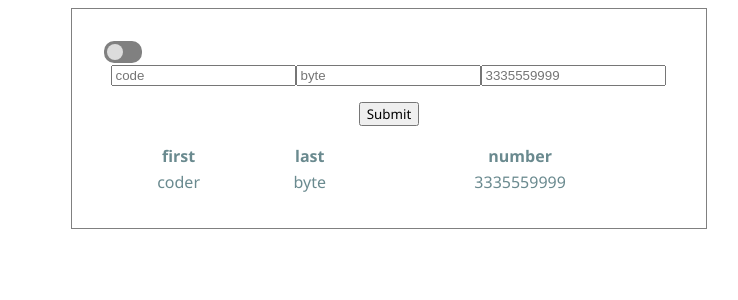
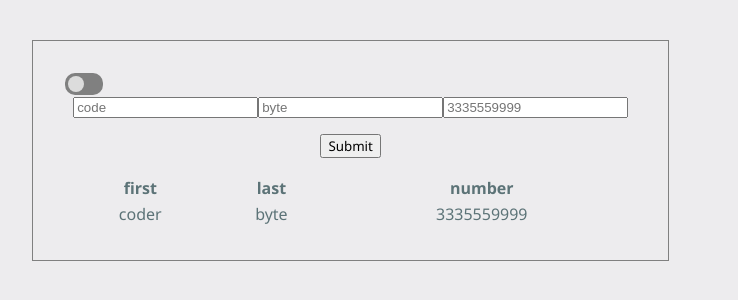
Before and after one commit to KlimaGi/assessment, a React (Create React App) app: page / in a window 1280 px wide. Shown: the top 300 px of the page, without its empty margins (251-989 px from the left). Built offline with nearby package versions, Linux system fonts and the light colour scheme.

Commit message:
add theme with provider

```diff
--- a/src/App.js
+++ b/src/App.js
@@ -1,8 +1,8 @@
 /** @jsxImportSource @emotion/react */
 import { Global, css } from "@emotion/react";
-import { GlobalStyle } from "./styles/base";
+import { GlobalStyle, DarkTheme, LightTheme } from "./styles/base";
 import { Div } from "./styles/styledComponents/AppStyle";
-import React, { useState } from "react";
+import { useState } from "react";
 import FormInput from "./FormInput";
 import PhoneBookList from "./PhoneBookList";
 import ToggleColor from "./ToggleColor";
@@ -15,7 +15,7 @@ const App = () => {
   };
 
   return (
-    <Div>
+    <>
       <Global
         styles={css`
           body {
@@ -23,10 +23,12 @@ const App = () => {
           }
         `}
       ></Global>
-      <ToggleColor />
-      <FormInput func={func} />
-      <PhoneBookList data={objBook} />
-    </Div>
+      <Div>
+        <ToggleColor />
+        <FormInput func={func} />
+        <PhoneBookList data={objBook} />
+      </Div>
+    </>
   );
 };
 
--- /dev/null
+++ b/src/ThemeProvider.js
@@ -0,0 +1,22 @@
+import { createContext, useState } from "react";
+
+export const ThemeContext = createContext();
+
+export const ThemeProvider = ({ children }) => {
+  const [theme, setTheme] = useState(true);
+  const toggleTheme = () => {
+    setTheme(theme === true ? false : true);
+  };
+
+  const color = theme === true ? "#5c7377" : "#79999e";
+  const backgroundColor = theme === true ? "#edecee" : "#3b3f47";
+
+  document.body.style.color = color;
+  document.body.style.backgroundColor = backgroundColor;
+
+  return (
+    <ThemeContext.Provider value={{ theme, toggleTheme }}>
+      {children}
+    </ThemeContext.Provider>
+  );
+};
--- a/src/ToggleColor.js
+++ b/src/ToggleColor.js
@@ -1,16 +1,17 @@
 /** @jsxImportSource @emotion/react */
 import { ToggleDiv } from "./styles/styledComponents/AppStyle";
 import { CircleLight, CircleBlue } from "./styles/styledComponents/AppStyle";
-import React, { useState } from "react";
+import { useContext } from "react";
+import { ThemeContext } from "./ThemeProvider";
 
 const ToggleColor = () => {
-  const [isLight, setIsLight] = useState(true);
+  const { theme, toggleTheme } = useContext(ThemeContext);
 
   return (
     <>
-      <ToggleDiv onClick={() => setIsLight(!isLight)}>
-        {isLight && <CircleLight></CircleLight>}
-        {!isLight && <CircleBlue></CircleBlue>}
+      <ToggleDiv onClick={toggleTheme}>
+        {theme && <CircleLight></CircleLight>}
+        {!theme && <CircleBlue></CircleBlue>}
       </ToggleDiv>
     </>
   );
--- a/src/index.js
+++ b/src/index.js
@@ -1,5 +1,11 @@
 import React from "react";
 import ReactDOM from "react-dom";
 import App from "./App";
+import { ThemeProvider } from "./ThemeProvider";
 
-ReactDOM.render(<App />, document.getElementById("root"));
+ReactDOM.render(
+  <ThemeProvider>
+    <App />
+  </ThemeProvider>,
+  document.getElementById("root")
+);
--- a/src/styles/base.js
+++ b/src/styles/base.js
@@ -1,3 +1,4 @@
+import styled from "@emotion/styled";
 import { css } from "@emotion/react";
 
 export const GlobalStyle = css`
@@ -6,3 +7,16 @@ export const GlobalStyle = css`
   flex-direction: column;
   align-items: center;
 `;
+
+export const DarkTheme = css`
+  background-color: #3b3f47;
+  color: #dcdcdc;
+`;
+export const LightTheme = css`
+  background-color: #edecee;
+  color: #dcdcdc;
+`;
+
+export const Back = styled.div`
+  background-color: grey;
+`;
--- a/src/styles/styledComponents/AppStyle.js
+++ b/src/styles/styledComponents/AppStyle.js
@@ -3,13 +3,11 @@ import { css } from "@emotion/react";
 export const Div = styled.div`
   text-align: center;
   padding: 2rem;
-  margin: 0 auto;
+  margin-top: 2rem;
   font-family: "Segoe UI", "Roboto", "Oxygen";
   border: 1px solid grey;
-  color: #6a8a8f;
   width: 80%;
   display: flex;
-
   flex-direction: column;
 `;
 
```
